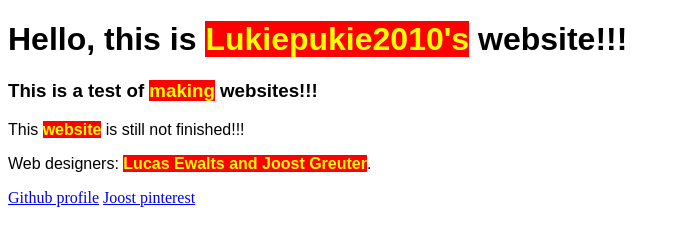
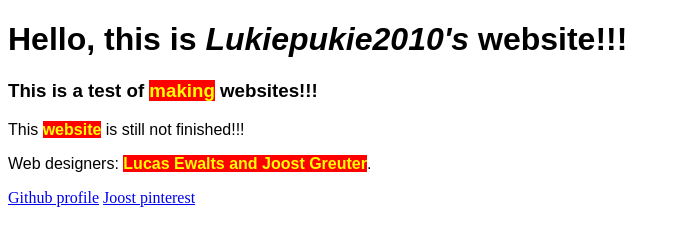
Before and after one commit to Lukiepukie2010/Lukiepukie_website, a plain HTML site: page index.html in a window 1280 px wide. Shown: the whole page, without its empty margins (0-680 px from the left). Drawn offline with Linux system fonts and the light colour scheme.

Commit message:
Update index.html

```diff
--- a/index.html
+++ b/index.html
@@ -6,7 +6,7 @@
         <link href="style.css" rel="stylesheet">
     </head>
     <body>
-        <h1 id="main-heading">Hello, this is <strong>Lukiepukie2010's</strong> website!!!</h1>
+        <h1 id="main-heading">Hello, this is <em>Lukiepukie2010's</em> website!!!</h1>
         <h3>This is a test of <strong>making</strong> websites!!!</h3>
         <p>This <strong>website</strong> is still not finished!!!</p>
         <p>Web designers: <strong>Lucas Ewalts and Joost Greuter</strong>.</p>
```
